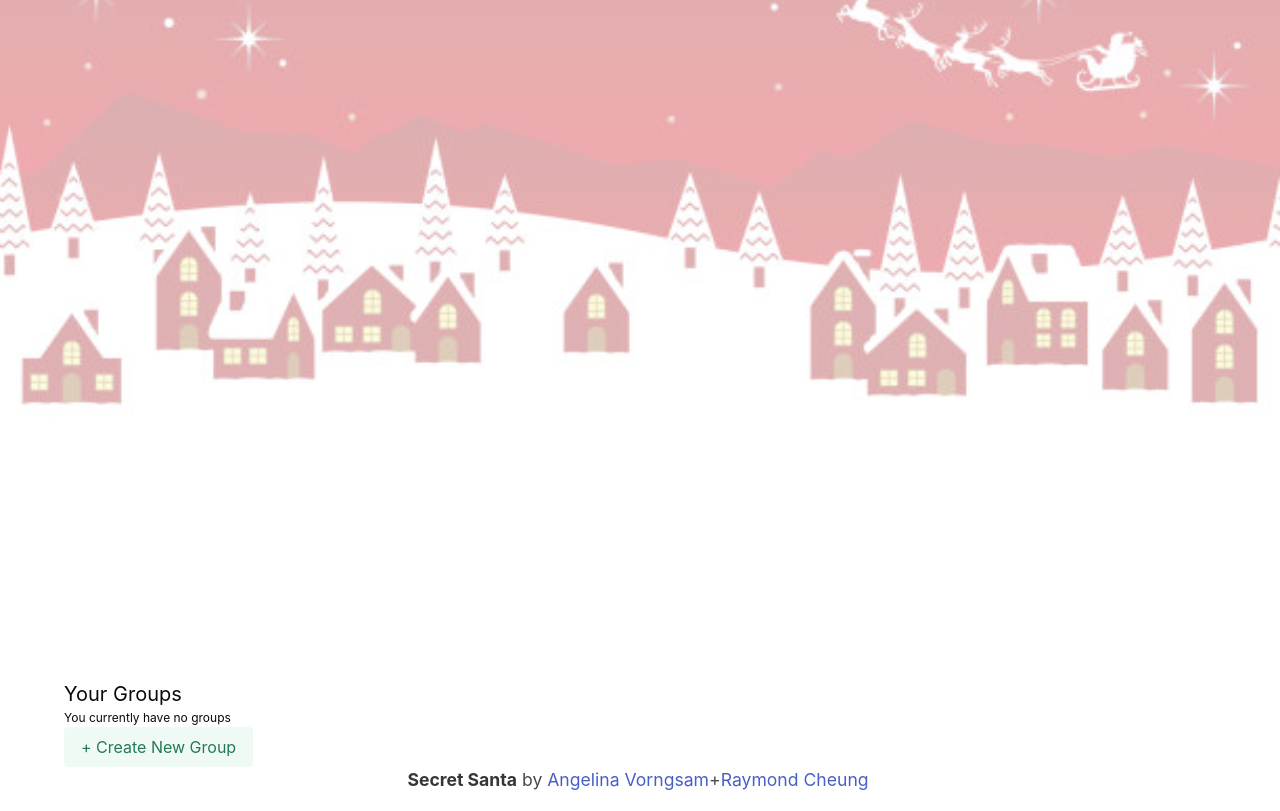
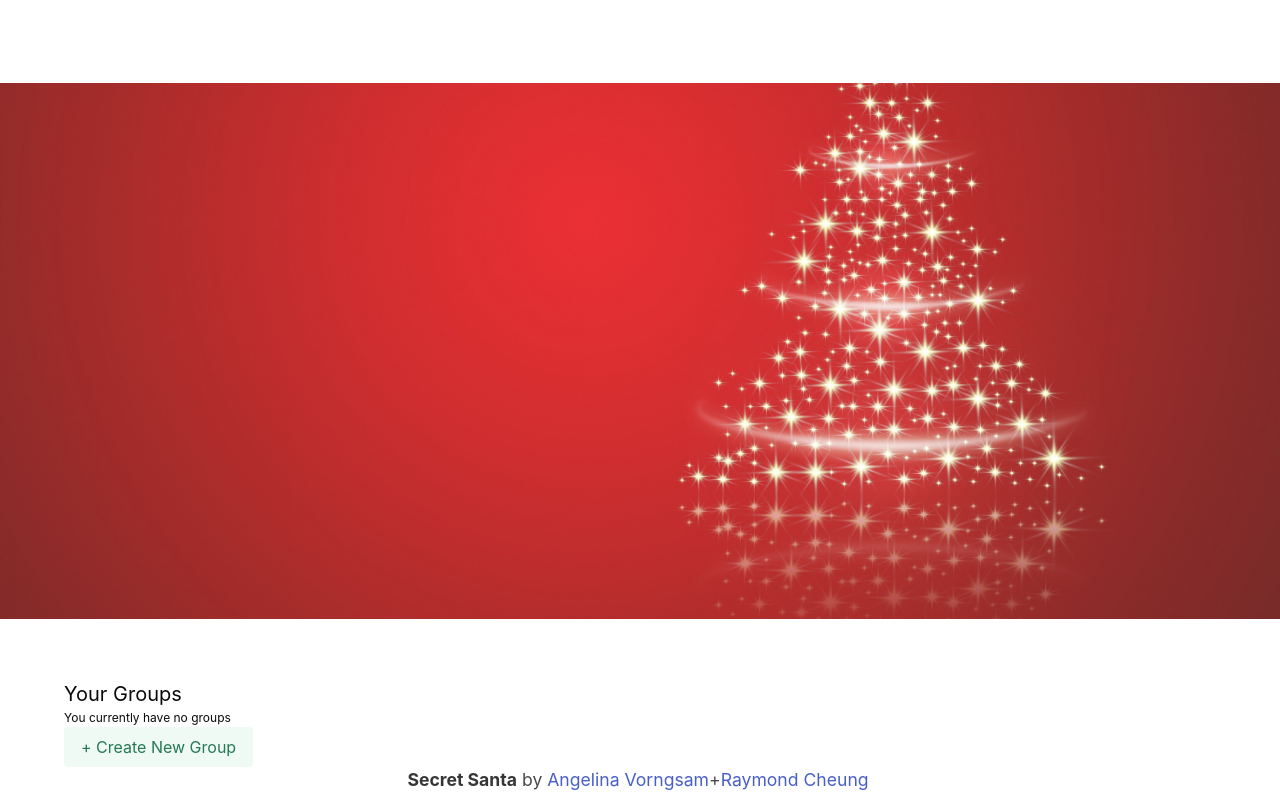
Before and after one commit to Avorngsam/Secret-Santa, a plain HTML site: page public/index.html in a window 1280 px wide. Shown: the part 119-930 px from the top of the page. Drawn offline with nearby package versions, Linux system fonts and the light colour scheme; no server answers; a script that the page names is missing; a web font is replaced by a local one.

Commit message:
temp background image change

```diff
--- a/public/assets/css/style.css
+++ b/public/assets/css/style.css
@@ -31,10 +31,10 @@ body {
   color: var(--primary);
   line-height: 1.5;
   font-size: 16px;
-  background-image: url('../images/red-santa.jpg');
+  background-image: url('../images/christmas-tree-sparkles-red-background.jpg');
   background-size: contain;
   background-repeat: no-repeat;
-  background-blend-mode: lighten;
+  background-blend-mode: normal;
   background-position: center;
   background-color: rgba(255, 255, 255, 0.65);
 }
```
Also changed, not shown: public/assets/images/christmas-tree-sparkles-red-background.jpg (added).
